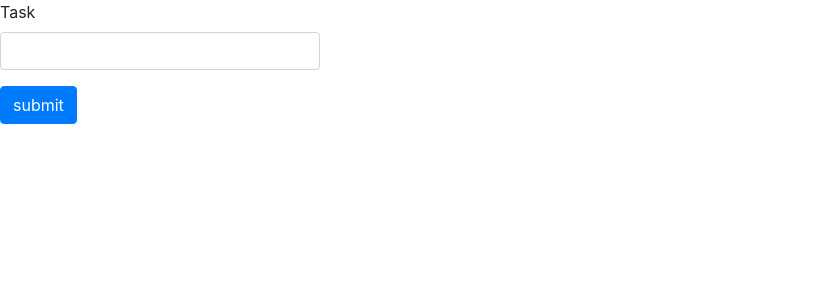
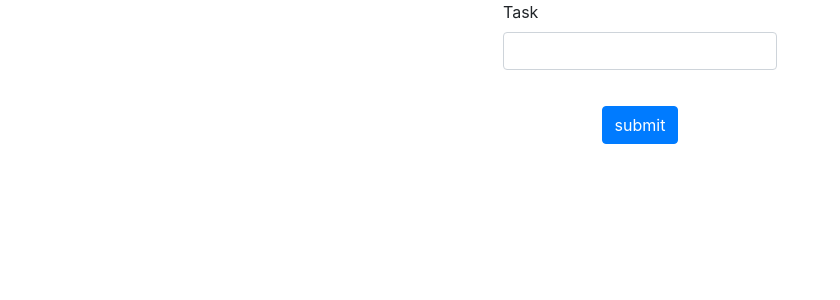
Before and after one commit to vajaganidhanesh/dhanesh-app, a React (Create React App) app: page / in a window 1280 px wide. Shown: the top 300 px of the page, without its empty margins (0-840 px from the left). Built offline with nearby package versions, Linux system fonts and the light colour scheme.

Commit message:
localstorage hook developed

```diff
--- a/src/components/CustomHook2.jsx
+++ b/src/components/CustomHook2.jsx
@@ -1,9 +1,9 @@
 import useLocalStorage from '../hooks/useLocalStorage';
 
 function CustomHook2() {
-  let array = []
+
   const [task,setTask] = useLocalStorage('task','')
-  const [tasks,setTasks] = useLocalStorage('tasks', [])
+  const [tasks,setTasks] = useLocalStorage('tasks',[])
 
   const Onsubmit = (e) =>{
     e.preventDefault()
@@ -13,20 +13,18 @@ function CustomHook2() {
       completed:false,
       date:new Date().toLocaleDateString(),
     }
-    setTasks([...tasks, taskObj])
+    setTasks([...tasks,taskObj])
   }
 
   return (
-    <form onSubmit={Onsubmit} className="w-25">
+    <form onSubmit={Onsubmit} className="w-100 body">
       <div className="mb-3">
         <label htmlFor="" className="form-label">Task</label>
         <input
+          className='form-control'
           type="text"
-          className='form-control'
           value={task}
-          onChange={(e) => {
-            setTask(e.target.value);
-          }}
+          onChange={(e) => setTask(e.target.value)}
         />
       </div>
         <button type="submit" className='btn btn-primary'>submit</button>
--- a/src/hooks/useLocalStorage.js
+++ b/src/hooks/useLocalStorage.js
@@ -7,8 +7,7 @@ function useLocalStorage(key,initialValue) {
 
     const setValue = (value) =>{
         // check if function
-        const valueToStore = value instanceof Function ?value
-        (localStorageValue) : value
+        const valueToStore = value instanceof Function ? value(localStorageValue) : value
         // Set to state
         setLocalStorageValue(value);
         // Set to local storage
@@ -18,6 +17,7 @@ function useLocalStorage(key,initialValue) {
 
     return [localStorageValue,setValue]
 }
+
 function getLocalStorageValue(key,initialValue){
     const itemFromStorage = localStorage.getItem(key);
     return itemFromStorage ? JSON.parse(itemFromStorage) : initialValue
```
